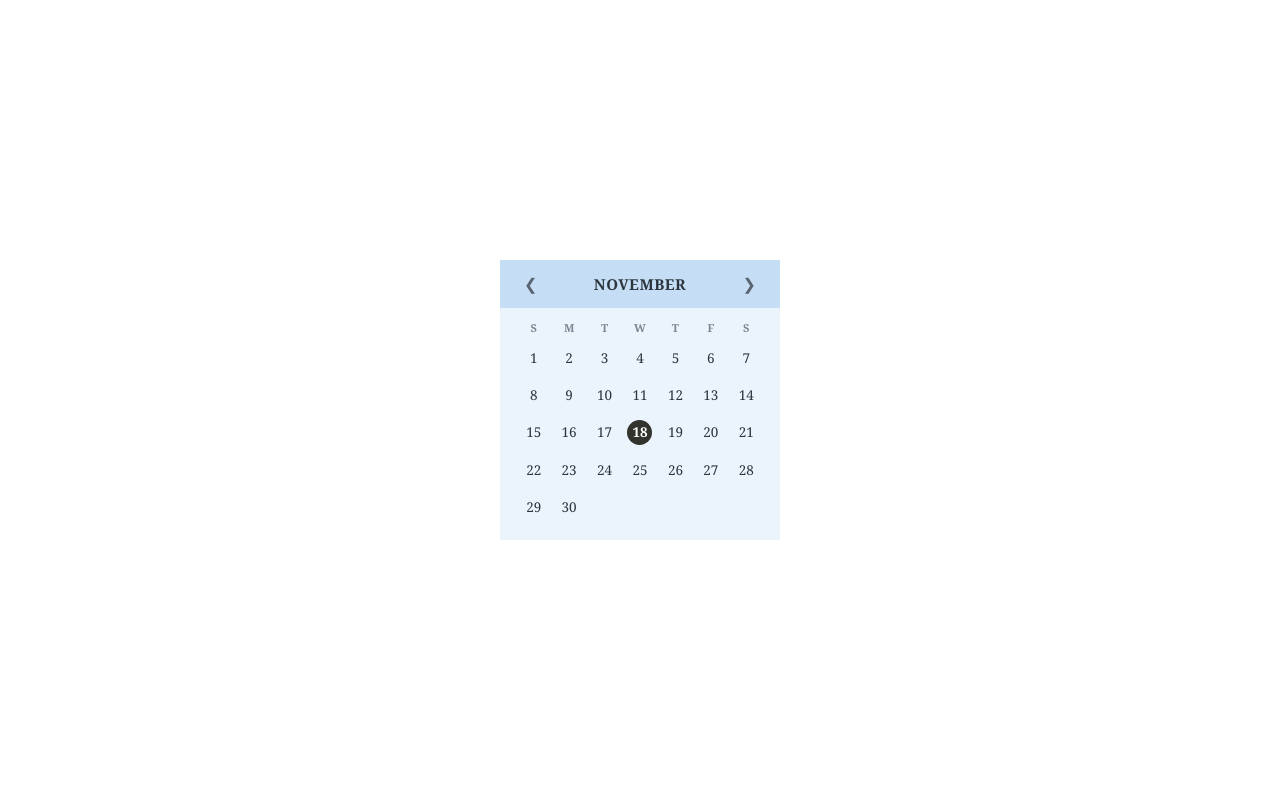
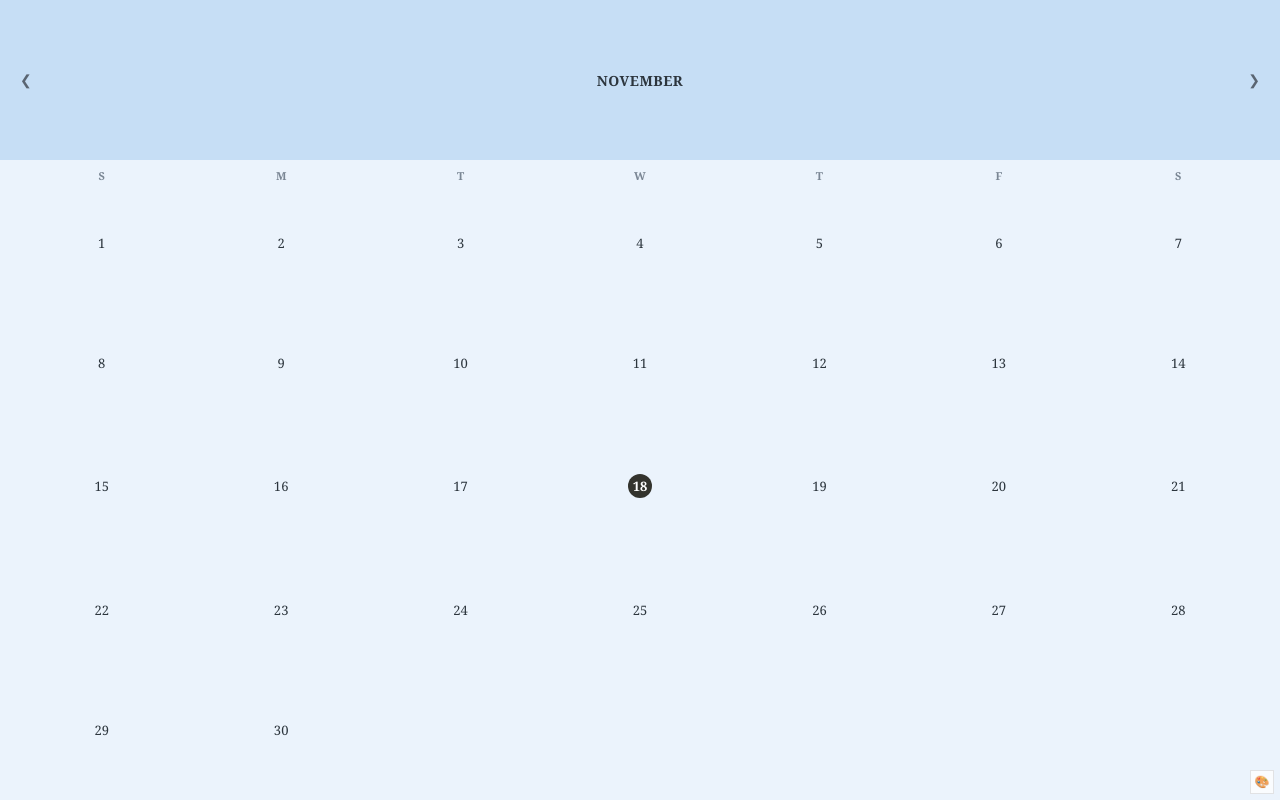
Before and after one commit to solst-07/notion-widget, a plain HTML site: page index.html in a window 1280 px wide. Drawn offline with Linux system fonts and the light colour scheme.

Commit message:
Add files via upload

```diff
--- a/index.html
+++ b/index.html
@@ -3,7 +3,7 @@
 <head>
   <meta charset="UTF-8">
   <meta name="viewport" content="width=device-width, initial-scale=1.0">
-  <title>Square Custom Monthly Calendar</title>
+  <title>Responsive Square Calendar</title>
   <style>
     :root {
       --header-bg: #c6def5;
@@ -19,20 +19,23 @@
       padding: 0;
     }
 
-    body {
+    /* 스크롤바 방지를 위해 html, body도 100폭/높이 고정 */
+    html, body {
+      width: 100%;
+      height: 100%;
+      overflow: hidden;
+      background-color: transparent;
+      font-family: Georgia, "Times New Roman", Times, serif;
       display: flex;
       justify-content: center;
       align-items: center;
-      min-height: 100vh;
-      background-color: transparent;
-      font-family: Georgia, "Times New Roman", Times, serif;
     }
 
-    /* 완전 직각(border-radius: 0) 및 정사각형(width = height) 설정 */
+    /* 고정 크기 대신 노션 창 크기에 맞춰 100% 채우기 */
     .calendar-widget {
       position: relative;
-      width: 280px;
-      height: 280px;
+      width: 100%;
+      height: 100%;
       background-color: var(--body-bg);
       border-radius: 0px;
       display: flex;
@@ -44,8 +47,9 @@
     /* 상단 헤더 영역 */
     .calendar-header {
       background-color: var(--header-bg);
-      height: 48px;
-      padding: 0 16px;
+      height: 20%; /* 전체 높이의 20% 차지 */
+      min-height: 36px;
+      padding: 0 12px;
       display: flex;
       justify-content: space-between;
       align-items: center;
@@ -56,7 +60,7 @@
       background: none;
       border: none;
       color: #5a6572;
-      font-size: 16px;
+      font-size: 14px;
       cursor: pointer;
       padding: 4px 8px;
       display: flex;
@@ -71,17 +75,17 @@
     }
 
     .month-title {
-      font-size: 15px;
+      font-size: 14px;
       font-weight: 700;
       color: var(--text-main);
       letter-spacing: 0.5px;
       text-transform: uppercase;
     }
 
-    /* 달력 본문 영역 (남은 정사각형 높이를 꽉 채우도록 설정) */
+    /* 달력 본문 영역 */
     .calendar-body {
       flex: 1;
-      padding: 12px 16px 14px;
+      padding: 8px 12px 10px;
       display: flex;
       flex-direction: column;
       justify-content: space-between;
@@ -91,10 +95,6 @@
       display: grid;
       grid-template-columns: repeat(7, 1fr);
       text-align: center;
-    }
-
-    .weekdays {
-      margin-bottom: 4px;
     }
 
     .weekdays span {
@@ -109,21 +109,21 @@
     }
 
     .day-cell {
-      height: 28px;
       display: flex;
       justify-content: center;
       align-items: center;
-      font-size: 13.5px;
+      font-size: 13px;
       color: var(--text-main);
+      height: 100%;
     }
 
-    /* 오늘 날짜 강조 */
+    /* 오늘 날짜 강조 (크기에 맞춰 반응형으로 동그라미 유지) */
     .day-cell.today span {
       background-color: var(--accent-bg);
       color: #ffffff;
       font-weight: 700;
-      width: 25px;
-      height: 25px;
+      width: 24px;
+      height: 24px;
       border-radius: 50%;
       display: flex;
       justify-content: center;
@@ -141,7 +141,7 @@
       border: 1px solid rgba(0, 0, 0, 0.1);
       border-radius: 0px;
       cursor: pointer;
-      font-size: 13px;
+      font-size: 12px;
       display: flex;
       justify-content: center;
       align-items: center;
@@ -158,7 +158,7 @@
       position: absolute;
       inset: 0;
       background-color: rgba(255, 255, 255, 0.96);
-      padding: 18px;
+      padding: 16px;
       display: none;
       flex-direction: column;
       justify-content: space-between;
@@ -178,7 +178,7 @@
       font-weight: 700;
       color: #222;
       border-bottom: 1px solid #eee;
-      padding-bottom: 8px;
+      padding-bottom: 6px;
     }
 
     .close-btn {
@@ -198,8 +198,8 @@
     }
 
     .color-row input[type="color"] {
-      width: 36px;
-      height: 24px;
+      width: 32px;
+      height: 22px;
       border: 1px solid #ddd;
       padding: 0;
       background: none;
@@ -210,7 +210,6 @@
       display: flex;
       gap: 6px;
       justify-content: center;
-      margin-top: 2px;
     }
 
     .preset-btn {
@@ -241,7 +240,7 @@
   <div class="calendar-widget" id="widget">
     <div class="calendar-header">
       <button class="nav-btn" id="prevBtn" aria-label="Previous Month">&#10094;</button>
-      <div class="month-title" id="monthTitle">NOVEMBER</div>
+      <div class="month-title" id="monthTitle">DECEMBER</div>
       <button class="nav-btn" id="nextBtn" aria-label="Next Month">&#10095;</button>
     </div>
 
@@ -283,7 +282,6 @@
         <input type="color" id="accentColor" value="#33332d">
       </div>
 
-      <!-- 추천 프리셋 버튼 -->
       <div class="preset-row" title="추천 테마 바로 적용">
         <button class="preset-btn" style="background:#c6def5" data-h="#c6def5" data-b="#ebf3fc" data-a="#33332d"></button>
         <button class="preset-btn" style="background:#f5d0d6" data-h="#f5d0d6" data-b="#fdf2f4" data-a="#8a3b48"></button>
@@ -364,7 +362,6 @@
 
     renderCalendar(currentYear, currentMonth);
 
-    // --- 색상 커스터마이징 기능 ---
     const root = document.documentElement;
     const openThemeBtn = document.getElementById('openThemeBtn');
     const closeThemeBtn = document.getElementById('closeThemeBtn');
@@ -390,7 +387,6 @@
       localStorage.setItem('notionCalTheme', JSON.stringify({ header, body, accent }));
     }
 
-    // 저장된 테마 불러오기
     const savedTheme = JSON.parse(localStorage.getItem('notionCalTheme'));
     if (savedTheme) {
       applyColors(savedTheme.header, savedTheme.body, savedTheme.accent);
@@ -403,9 +399,9 @@
     bodyInput.addEventListener('input', (e) => applyColors(headerInput.value, e.target.value, accentInput.value));
     accentInput.addEventListener('input', (e) => applyColors(headerInput.value, bodyInput.value, e.target.value));
 
-    document.querySelectorAll('.preset-btn').forEach(btn => {
+    document.querySelectorAll('.preset-df, .preset-btn').forEach(btn => {
       btn.addEventListener('click', () => {
-        applyColors(btn.dataset.h, btn.dataset.b, btn.dataset.a);
+        if(btn.dataset.h) applyColors(btn.dataset.h, btn.dataset.b, btn.dataset.a);
       });
     });
 
```
